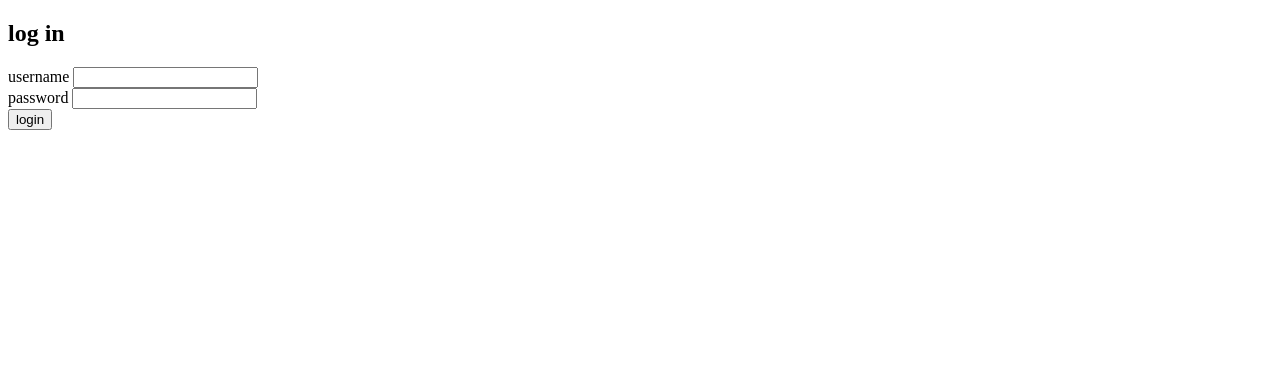
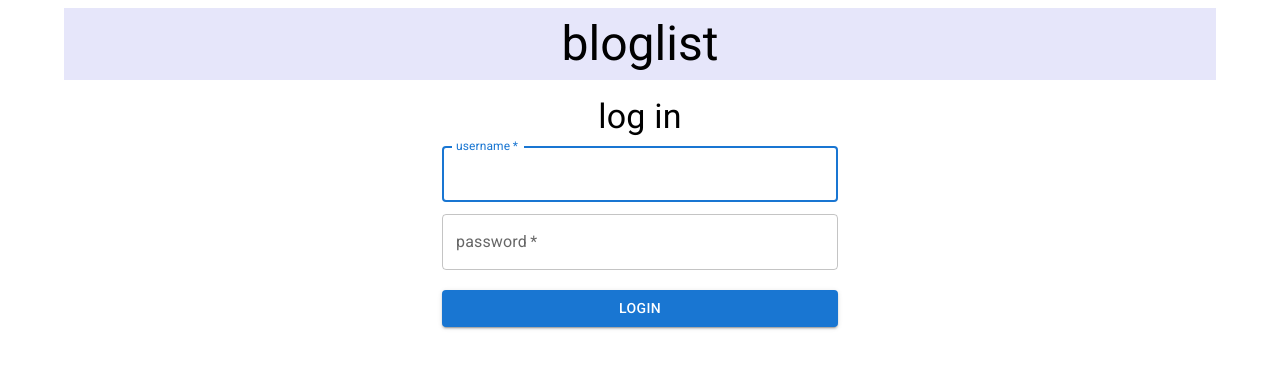
Before and after one commit to justinkhado/bloglist, a React (Create React App) app in the folder bloglist-frontend/: page /blogs/1 in a window 1280 px wide. Shown: the top 368 px of the page. Built offline with nearby package versions, Linux system fonts and the light colour scheme; no server answers.

Commit message:
updated login and blogform

```diff
--- a/bloglist-frontend/package.json
+++ b/bloglist-frontend/package.json
@@ -3,6 +3,9 @@
   "version": "0.1.0",
   "private": true,
   "dependencies": {
+    "@emotion/react": "^11.7.0",
+    "@emotion/styled": "^11.6.0",
+    "@mui/material": "^5.2.2",
     "@testing-library/user-event": "^12.6.3",
     "axios": "^0.21.1",
     "prop-types": "^15.7.2",
--- a/bloglist-frontend/public/index.html
+++ b/bloglist-frontend/public/index.html
@@ -15,7 +15,7 @@
       user's mobile device or desktop. See https://developers.google.com/web/fundamentals/web-app-manifest/
     -->
     <link rel="manifest" href="%PUBLIC_URL%/manifest.json" />
-    <title>BlogList</title>
+    <title>bloglist</title>
   </head>
   <body>
     <noscript>You need to enable JavaScript to run this app.</noscript>
--- a/bloglist-frontend/src/App.js
+++ b/bloglist-frontend/src/App.js
@@ -6,11 +6,12 @@ import {
   useMatch
 } from 'react-router-dom'
 
-import Menu from './components/Menu'
 import Blog from './components/Blog'
 import Blogs from './components/Blogs'
 import BlogForm from './components/BlogForm'
+import Header from './components/Header'
 import LoginForm from './components/LoginForm'
+import Menu from './components/Menu'
 import Notification from './components/Notification'
 import User from './components/User'
 import Users from './components/Users'
@@ -18,6 +19,8 @@ import Users from './components/Users'
 import { initializeBlogs } from './reducers/blogReducer'
 import { loggedInUser } from './reducers/userReducer'
 import { initializeUsers } from './reducers/usersReducer'
+
+import { Container } from '@mui/material'
 
 const App = () => {
   const dispatch = useDispatch()
@@ -44,28 +47,27 @@ const App = () => {
 
   if (!currentUser) {
     return (
-      <div>
+      <Container>
+        <Header />
         <Notification />
-        <h2>log in</h2>
         <LoginForm />
-      </div>
+      </Container>
     )
   }
 
   return (
-    <div>
+    <Container maxWidth='xl'>
+      <Header />
       <Menu />
       <Notification />
-      <div>
-        <h2>blogs</h2>
-        <Routes>
-          <Route path='/' element={<div><BlogForm /> <Blogs /></div>} />
-          <Route path='/blogs/:id' element={<Blog blog={blog} />} />
-          <Route path='/users' element={<Users />} />
-          <Route path='/users/:id' element={<User user={user} />} />
-        </Routes>
-      </div>
-    </div>
+      <Routes>
+        <Route path='/' element={<div><Blogs /></div>} />
+        <Route path='/blogs/:id' element={<Blog blog={blog} />} />
+        <Route path='/blogs/submit' element={<BlogForm />} />
+        <Route path='/users' element={<Users />} />
+        <Route path='/users/:id' element={<User user={user} />} />
+      </Routes>
+    </Container>
   )
 }
 
--- a/bloglist-frontend/src/components/Blog.js
+++ b/bloglist-frontend/src/components/Blog.js
@@ -1,11 +1,13 @@
 import React, { useState } from 'react'
 import { useSelector, useDispatch } from 'react-redux'
+import { useNavigate } from 'react-router-dom'
 import { like, remove, addComment } from '../reducers/blogReducer'
 import { setNotification } from '../reducers/notificationReducer'
 import { logOut } from '../reducers/userReducer'
 
 const Blog = ({ blog }) => {
   const dispatch = useDispatch()
+  const navigate = useNavigate()
   const user = useSelector(state => state.user)
   const [comment, setComment] = useState('')
 
@@ -19,6 +21,7 @@ const Blog = ({ blog }) => {
     if (window.confirm(`Remove blog "${blog.title}" by ${blog.author}`)) {
       try {
         await dispatch(remove(blog))
+        navigate('/')
       } catch (error) {
         dispatch(setNotification({
           message: 'Token expired - log in again',
--- a/bloglist-frontend/src/components/BlogForm.js
+++ b/bloglist-frontend/src/components/BlogForm.js
@@ -1,9 +1,15 @@
-import React, { useState, useRef } from 'react'
+import React, { useState } from 'react'
 import { useSelector, useDispatch } from 'react-redux'
-import Togglable from './Togglable'
 import { createBlog } from '../reducers/blogReducer'
 import { setNotification } from '../reducers/notificationReducer'
 import { logOut } from '../reducers/userReducer'
+
+import {
+  Container,
+  Button,
+  TextField,
+  Typography
+} from '@mui/material'
 
 const BlogForm = () => {
   const dispatch = useDispatch()
@@ -13,12 +19,8 @@ const BlogForm = () => {
   const [author, setAuthor] = useState('')
   const [url, setUrl] = useState('')
 
-  const blogFormRef = useRef()
-
-  const addBlog = async (event) => {
+  const handleCreateBlog = async (event) => {
     event.preventDefault()
-
-    blogFormRef.current.toggleVisibility()
 
     const blog = {
       title: title,
@@ -45,40 +47,60 @@ const BlogForm = () => {
   }
 
   return (
-    <Togglable buttonLabel='create new blog' ref={blogFormRef}>
+    <Container
+      sx={{
+        mt: 5,
+        ml: 0,
+        display: 'flex',
+        flexDirection: 'column',
+        alignItems: 'stretch'
+      }}
+      maxWidth='md'
+    >
+      <Typography variant='h4'>share new blog</Typography>
+      <form onSubmit={handleCreateBlog}>
         <div>
-        <h2>create new</h2>
-        <form onSubmit={addBlog}>
-          <div>
-            title:
-            <input
+          <TextField
             id='title-input'
+            label='title'
             value={title}
             onChange={event => setTitle(event.target.value)}
+            margin='dense'
+            fullWidth
+            required
           />
         </div>
         <div>
-            author:
-            <input
-              id='author-input'
-              value={author}
-              onChange={event => setAuthor(event.target.value)}
+          <TextField
+            id='url-input'
+            label='url'
+            value={url}
+            onChange={event => setUrl(event.target.value)}
+            margin='dense'
+            fullWidth
+            required
           />
         </div>
         <div>
-            url:
-            <input
-              id='url-input'
-              value={url}
-              onChange={event => setUrl(event.target.value)}
+          <TextField
+            id='author-input'
+            label='author'
+            value={author}
+            onChange={event => setAuthor(event.target.value)}
+            margin='dense'
+            required
           />
         </div>
-          <button id='submit-blog-form' type='submit'>
+        <Button
+          sx={{ mt: 2 }}
+          id='submit-blog-form'
+          type='submit'
+          variant='contained'
+        >
           create
-          </button>
+        </Button>
       </form>
-      </div>
-    </Togglable>
+    </Container>
   )
 }
 
--- /dev/null
+++ b/bloglist-frontend/src/components/Header.js
@@ -0,0 +1,20 @@
+import React from 'react'
+import { Typography } from '@mui/material'
+
+const Header = () => {
+  return (
+    <Typography
+      sx={{
+        display: 'flex',
+        justifyContent: 'center',
+        background: 'lavender',
+        padding: 1
+      }}
+      variant='h3'
+    >
+      bloglist
+    </Typography>
+  )
+}
+
+export default Header
--- a/bloglist-frontend/src/components/LoginForm.js
+++ b/bloglist-frontend/src/components/LoginForm.js
@@ -2,6 +2,14 @@ import React, { useState } from 'react'
 import { useDispatch } from 'react-redux'
 import { setUser } from '../reducers/userReducer'
 import { setNotification } from '../reducers/notificationReducer'
+
+import {
+  Box,
+  Button,
+  Container,
+  TextField,
+  Typography
+} from '@mui/material'
 
 const LoginForm = () => {
   const dispatch = useDispatch()
@@ -26,30 +34,46 @@ const LoginForm = () => {
   }
 
   return (
-    <div>
-      <form onSubmit={handleLogin}>
-        <div>
-          {'username '}
-          <input
-            id='username'
+    <Container maxWidth='xs'>
+      <Box
+        sx={{
+          mt: 2,
+          display: 'flex',
+          flexDirection: 'column'
+        }}
+        component='form'
+        onSubmit={handleLogin}
+      >
+        <Typography sx={{ alignSelf: 'center' }} variant='h4'>
+          log in
+        </Typography>
+        <TextField
+          label='username'
           value={username}
-            name='Username'
           onChange={({ target }) => setUsername(target.value)}
+          margin='dense'
+          required
+          autoFocus
         />
-        </div>
-        <div>
-          {'password '}
-          <input
-            id='password'
+        <TextField
+          label='password'
           type='password'
           value={password}
-            name='Password'
           onChange={({ target }) => setPassword(target.value)}
+          margin='dense'
+          required
         />
-        </div>
-        <button id='login-button' type='submit'>login</button>
-      </form>
-    </div>
+        <Button
+          sx={{ mt: 2 }}
+          variant='contained'
+          id='login-button'
+          type='submit'
+          fullWidth
+        >
+          login
+        </Button>
+      </Box>
+    </Container>
   )
 }
 
--- a/bloglist-frontend/src/components/Menu.js
+++ b/bloglist-frontend/src/components/Menu.js
@@ -2,26 +2,31 @@ import React from 'react'
 import { useSelector, useDispatch } from 'react-redux'
 import { Link } from 'react-router-dom'
 import { logOut } from '../reducers/userReducer'
+import { AppBar, Box } from '@mui/material'
 
 const Menu = () => {
   const dispatch = useDispatch()
   const currentUser = useSelector(state => state.user)
 
-  const padding = {
-    padding: 5
-  }
-
   return (
-    <div style={{ ...padding, background: 'lightgrey' }}>
-      <Link style={padding} to='/'>blogs</Link>
-      <Link style={padding} to='/users'>users</Link>
-      {currentUser &&
-        <div style={{ ...padding, display: 'inline' }}>
-          {`${currentUser.name} logged in `}
-          <button onClick={() => dispatch(logOut())}>log out</button>
-        </div>
-      }
-    </div>
+    <AppBar sx={{ background: 'grey' }} position='static'>
+      <Box
+        sx={{
+          padding: 1,
+          display: 'flex'
+        }}
+      >
+        <Link to='/'>blogs</Link>
+        <Link to='/users'>users</Link>
+        <Link to='/blogs/submit'>submit</Link>
+        {currentUser &&
+          <div>
+            {`${currentUser.name} logged in `}
+            <button onClick={() => dispatch(logOut())}>log out</button>
+          </div>
+        }
+      </Box>
+    </AppBar>
   )
 }
 
--- a/bloglist-frontend/src/components/Notification.js
+++ b/bloglist-frontend/src/components/Notification.js
@@ -1,17 +1,8 @@
 import React from 'react'
 import { useSelector } from 'react-redux'
+import { Alert } from '@mui/material'
 
 const Notification = () => {
-  const notificationStyle = {
-    color: 'green',
-    background: 'lightgrey',
-    fontSize: 20,
-    borderSyle: 'solid',
-    borderRadius: 5,
-    padding: 10,
-    marginBottom: 10
-  }
-
   const notification = useSelector(state => state.notification)
 
   if (!notification) {
@@ -19,13 +10,17 @@ const Notification = () => {
   }
 
   if (notification.error) {
-    notificationStyle.color = 'red'
+    return (
+      <Alert variant='outlined' severity='error'>
+        {notification.message}
+      </Alert>
+    )
   }
 
   return (
-    <div id='notification' style={notificationStyle}>
+    <Alert variant='outlined'>
       {notification.message}
-    </div>
+    </Alert>
   )
 }
 
--- /dev/null
+++ b/bloglist-frontend/src/index.css
@@ -0,0 +1,5 @@
+@import url('https://fonts.googleapis.com/css?family=Roboto:300,400,500,700&display=swap');
+
+body {
+  font-family: 'Roboto'
+}
--- a/bloglist-frontend/src/index.js
+++ b/bloglist-frontend/src/index.js
@@ -4,6 +4,7 @@ import { Provider } from 'react-redux'
 import { BrowserRouter as Router } from 'react-router-dom'
 import store from './store'
 import App from './App'
+import './index.css'
 
 ReactDOM.render(
   <Provider store={store}>
```
Also changed, not shown: 1 other file (tests, documents, lock files or other folders). Lines whose indentation alone changed are shown as unchanged.
